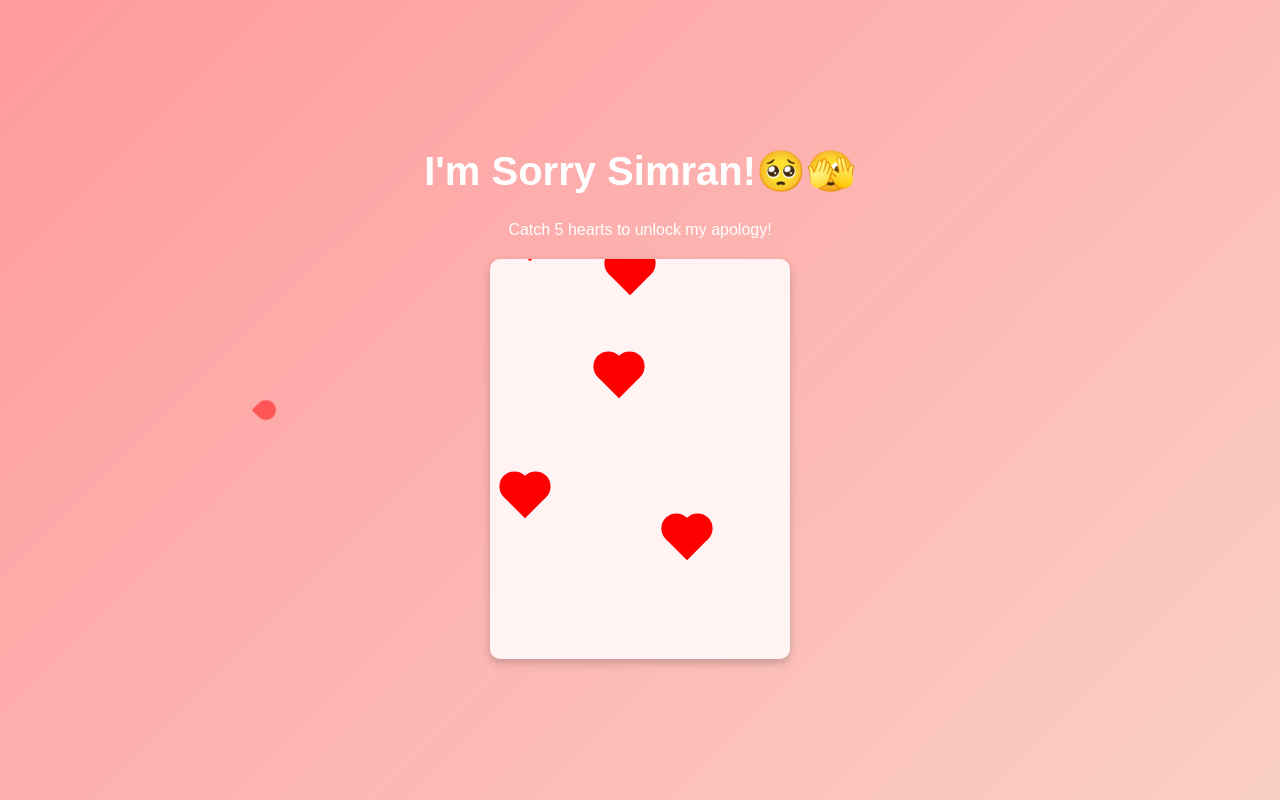
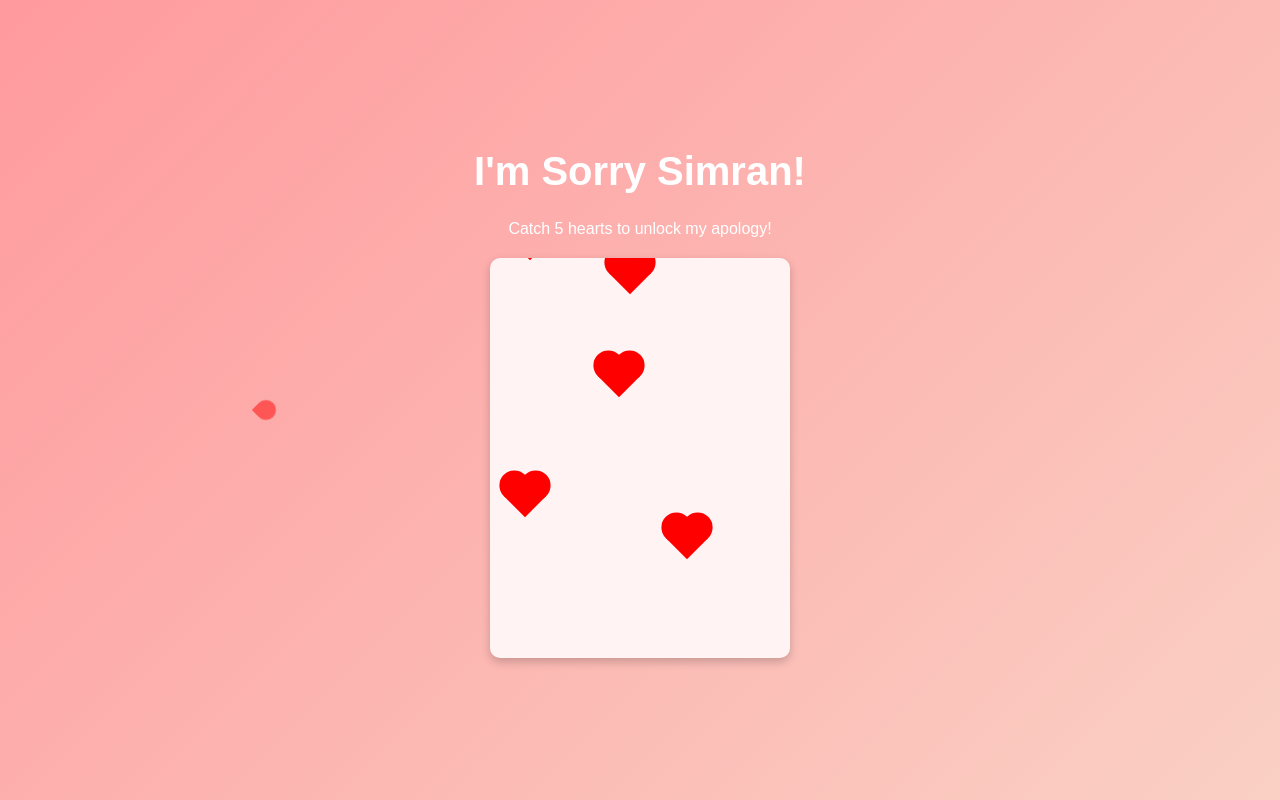
Before and after one commit to killswitch01/Sorry, a plain HTML site: page index.html in a window 1280 px wide. Drawn offline with Linux system fonts and the light colour scheme.

Commit message:
Update index.html

```diff
--- a/index.html
+++ b/index.html
@@ -15,7 +15,7 @@
   <div class="background-hearts"></div>
 
   <div class="container">
-    <h1>I'm Sorry Simran!🥺🫣</h1>
+    <h1>I'm Sorry Simran!</h1>
     <p>Catch 5 hearts to unlock my apology!</p>
     <div id="gameArea"></div>
     <div id="message" class="hidden">
```
